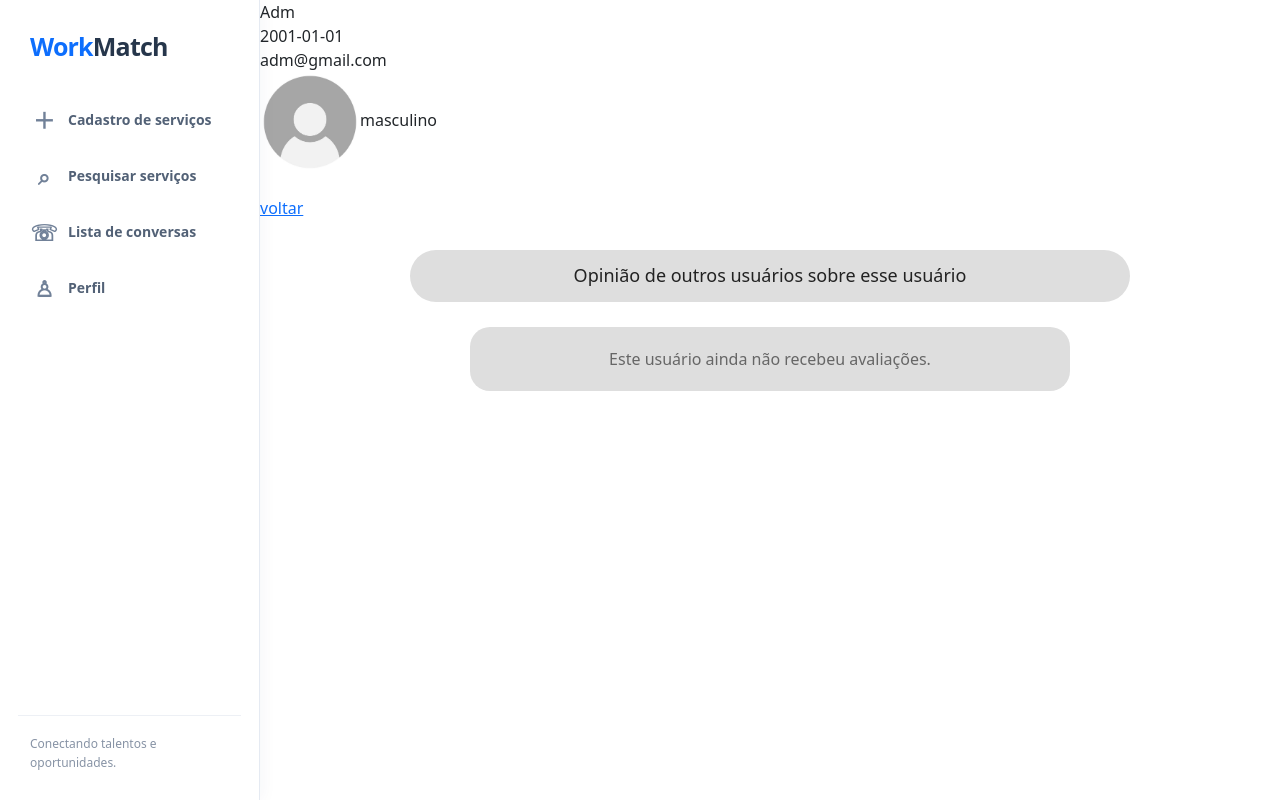
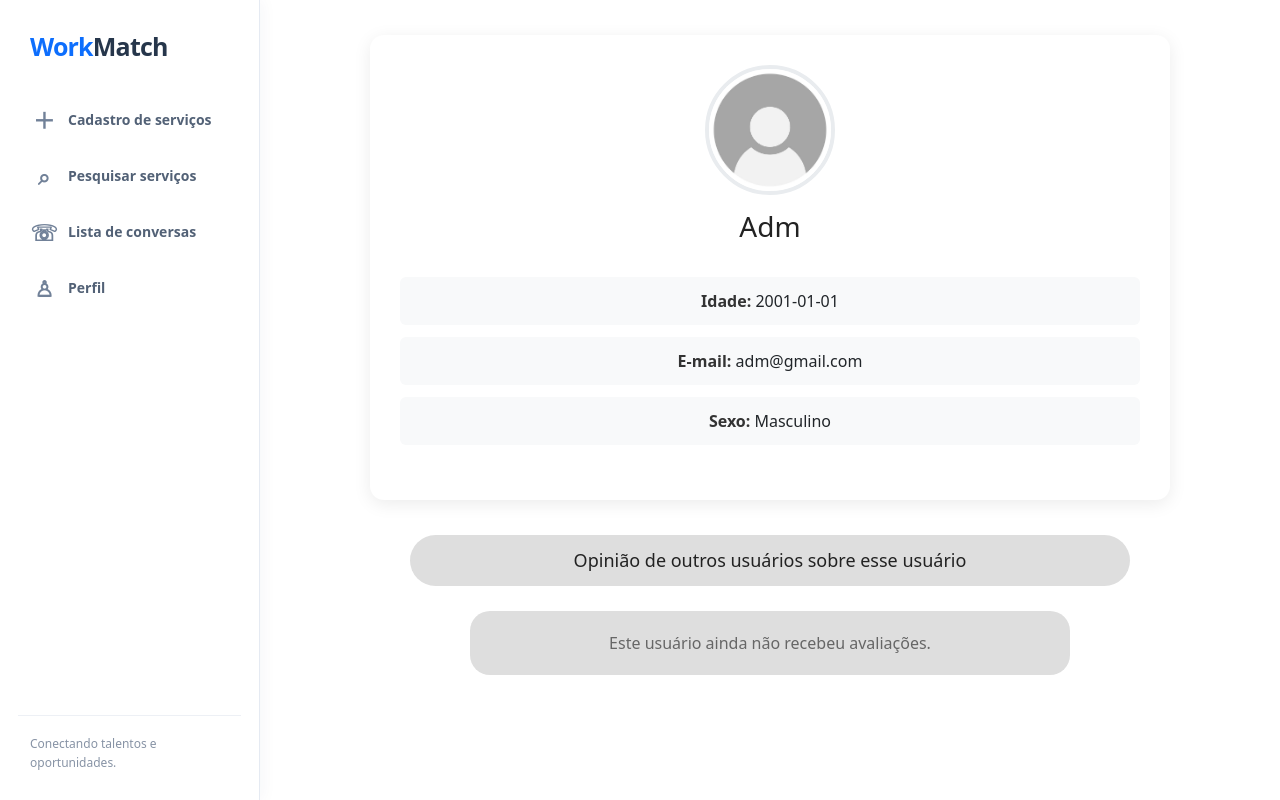
Before and after one commit to Shiver30/sitenew, a PHP site: page /home/perfil.php in a window 1280 px wide. Run offline with PHP 8.4, Linux system fonts and the light colour scheme; a user stored in the database is signed in; data comes from the database, SQL or seed files in the repository; data that the repository does not hold is empty.

Commit message:
perfil centralizado

```diff
--- a/html/home/perfil.php
+++ b/html/home/perfil.php
@@ -55,34 +55,44 @@ if (isset($_POST['enviar'])) {
 
     <?php
 
+
     if (isset($dados) && !empty($dados)) {
 
         while ($d = $dados->fetch_assoc()) {
-            echo "<tr>";
-            echo "<td>" . htmlspecialchars($d['usuarios_nome']) . "</td> <br>";
-            echo "<td>" . htmlspecialchars($d['usuarios_idade']) . "</td> <br>";
-            echo "<td>" . htmlspecialchars($d['usuarios_email']) . "</td> <br>";
-            echo "<td><img src='" . htmlspecialchars($d['usuario_img']) . "' alt='Imagem do usuário' width='100'></td>";
+
+            echo "<div class='perfil-container'>";
+            echo "<div class='perfil-cabecalho'>";
+            echo "<img class='perfil-foto' src='". htmlspecialchars($d['usuario_img']). "' alt='Foto de perfil'>";
+            echo "<h1>". htmlspecialchars($d['usuarios_nome']). "</h1>";
+            echo "</div>";
+            echo "<div class='perfil-dados'>";
+            echo "<p><strong>Idade:</strong> ". htmlspecialchars($d['usuarios_idade']). "</p>";
+            echo "<p><strong>E-mail:</strong> ". htmlspecialchars($d['usuarios_email']). "</p>";
+
             if ($d['usuarios_sexo'] == 'm') {
-                echo "<td>" . htmlspecialchars("masculino") . "</td> <br>";
+                $sexo = "Masculino";
             } elseif ($d['usuarios_sexo'] == 'f') {
-                echo "<td>" . htmlspecialchars("feminino") . "</td> <br>";
+                $sexo = "Feminino";
             } else {
-                echo "<td>" . htmlspecialchars("Não informado") . "</td> <br>";
+                $sexo = "Não informado";
             }
-            echo "</tr>";
+
+            echo "<p><strong>Sexo:</strong> ". htmlspecialchars($sexo). "</p>";
+            echo "</div>";
+            echo "</div>";
         }
 
         $meu_id = $_SESSION['usuarios_id'];
         $id_conversa = encontrarOuCriarConversa($conexao, $meu_id, $id2);
 
         if ($id_conversa !== false) {
-            echo "<a href='../chat/chat_fim.php?id_conversa={$id_conversa}'>Conversar</a>";
+            echo "<div class='perfil-acoes'>";
+            echo "<a class='btn-conversar' href='../chat/chat_fim.php?id_conversa=". (int) $id_conversa. "'>Conversar</a>";
+            echo "<a class='btn-voltar-perfil' href='home.php'>Voltar</a>";
+            echo "</div>";
         }
+    }
 
-        echo "<br>";
-        echo " <a href='home.php'>voltar</a> ";
-    }
     ?>
 
     <p>
@@ -134,10 +144,10 @@ if (isset($_POST['enviar'])) {
                 $nota = max(0, min(5, $nota));
 
                 echo "<div class='avaliacao'>";
-                echo "<p><strong>Comentário:</strong><br>". htmlspecialchars($avaliacao['avaliacao_descricao'] ?? 'Sem comentário'). "</p>";
+                echo "<p><strong>Comentário:</strong><br>" . htmlspecialchars($avaliacao['avaliacao_descricao'] ?? 'Sem comentário') . "</p>";
                 echo "<div class='nota-estrelas'>";
                 for ($i = 1; $i <= 5; $i++) {
-                    echo $i <= $nota? "★": "<span style='color:#ccc'>★</span>";
+                    echo $i <= $nota ? "★" : "<span style='color:#ccc'>★</span>";
                 }
 
                 echo "<span class='nota-texto'>($nota/5)</span>";
```
